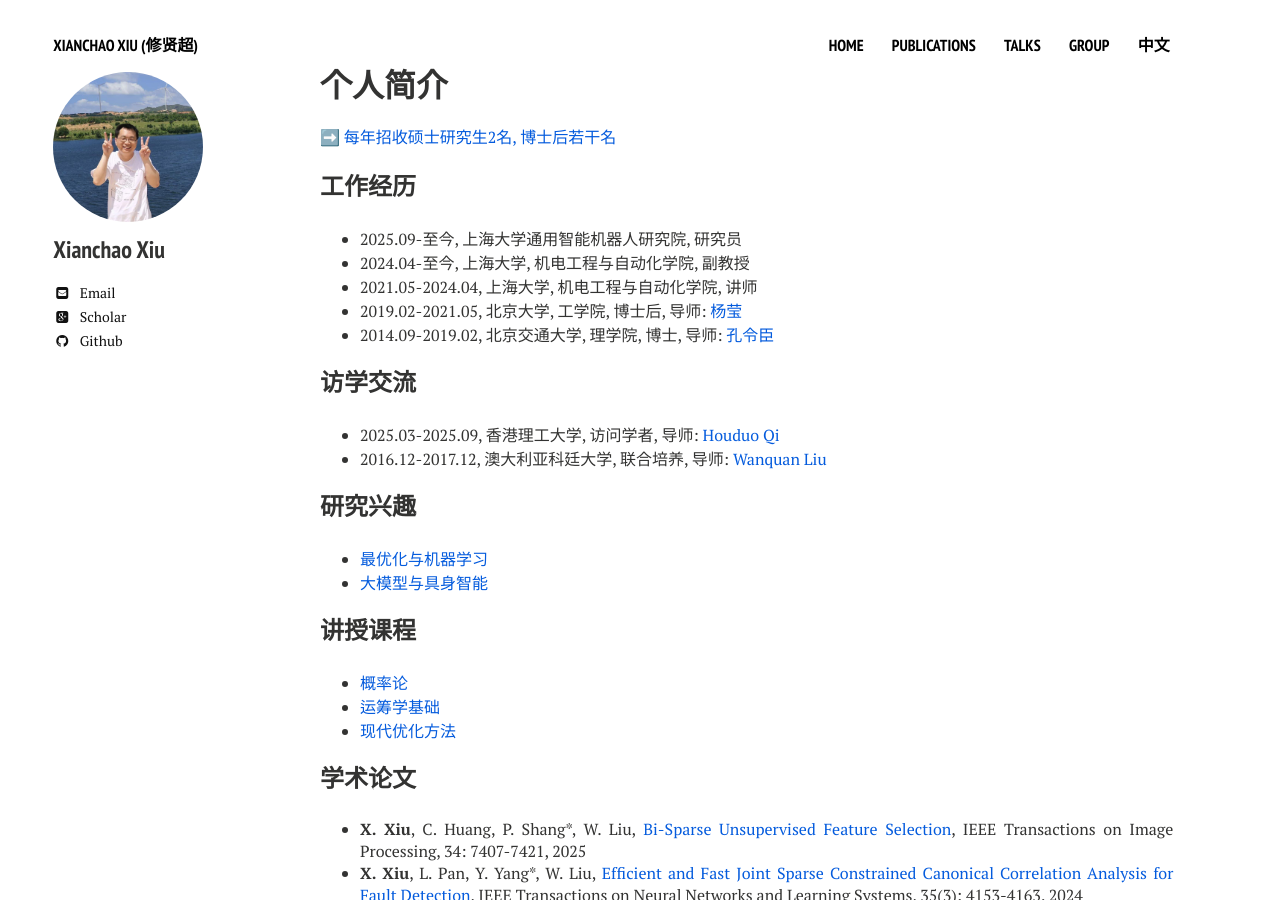
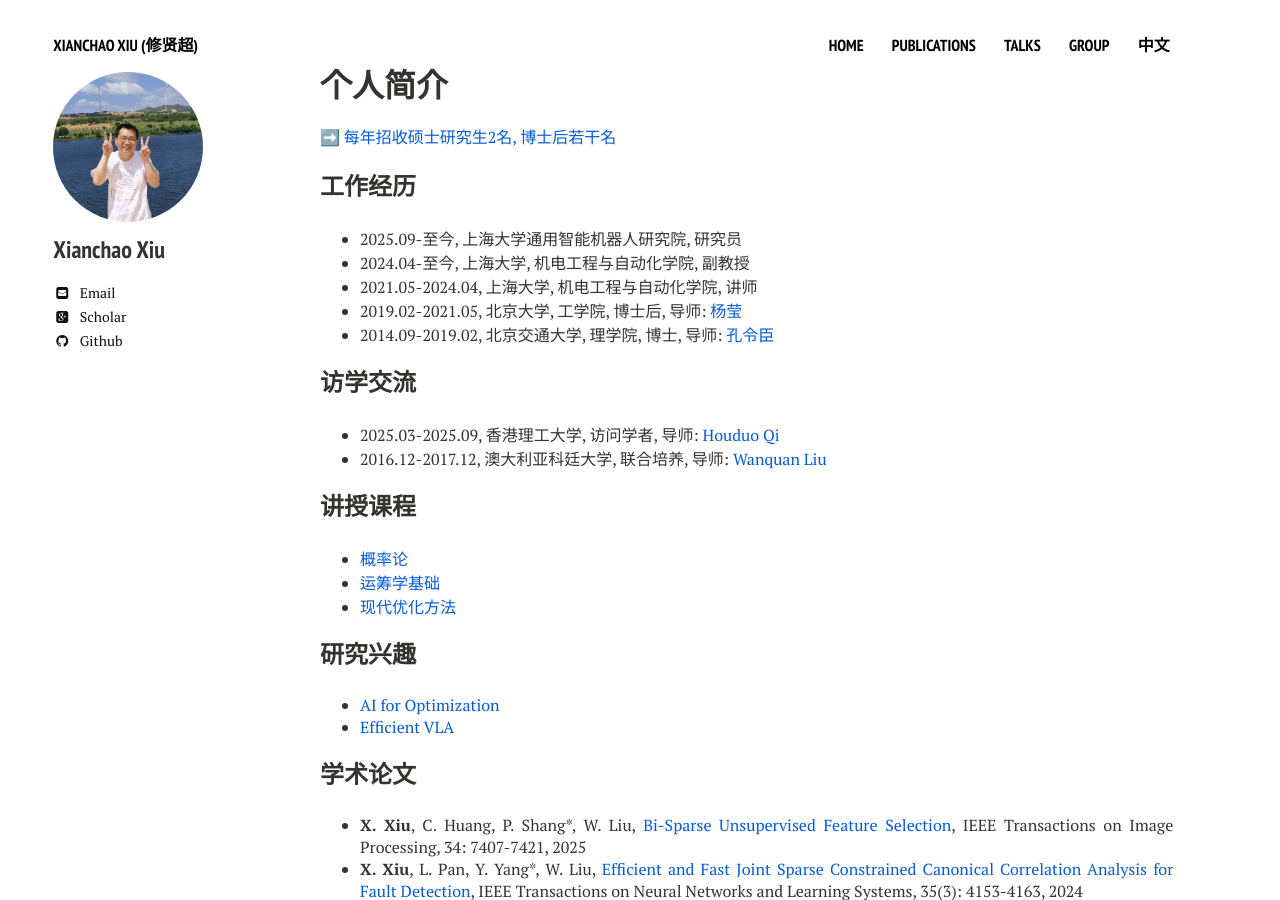
Before and after one commit to xianchaoxiu/xianchaoxiu.github.io, a Jekyll site: the page built from chinese/index.md, in a window 1280 px wide and 900 px high. Built offline with Jekyll 4.4.1, drawn with Linux system fonts in a browser that asks for light colours; nearby versions of some CDN libraries.

Commit message:
Update index.md

```diff
--- a/chinese/index.md
+++ b/chinese/index.md
@@ -24,15 +24,18 @@ share: false
 * 2016.12-2017.12, 澳大利亚科廷大学, 联合培养, 导师: <a href="https://ise.sysu.edu.cn/teacher/LiuWanquan" class="textlink" target="_blank">Wanquan Liu</a> <br>
 
 
-### 研究兴趣
-* <a href="https://xianchaoxiu.github.io/chinese/research/OPT/" class="textlink" target="_blank"> 最优化与机器学习 </a><br>
-* <a href="https://xianchaoxiu.github.io/chinese/research/EAI/" class="textlink" target="_blank"> 大模型与具身智能 </a><br>
-
-
 ### 讲授课程
 * <a href="https://xianchaoxiu.github.io/chinese/course/PRO/" class="textlink" target="_blank">  概率论 </a><br>
 * <a href="https://xianchaoxiu.github.io/chinese/course/OR/" class="textlink" target="_blank">   运筹学基础 </a><br>
 * <a href="https://xianchaoxiu.github.io/chinese/course/OPT/" class="textlink" target="_blank">  现代优化方法 </a><br>
+
+
+
+
+### 研究兴趣
+* <a href="https://xianchaoxiu.github.io/chinese/research/OPT/" class="textlink" target="_blank"> AI for Optimization </a><br>
+* <a href="https://xianchaoxiu.github.io/chinese/research/VLA/" class="textlink" target="_blank"> Efficient VLA </a><br>
+
 
 
 ### 学术论文
```
